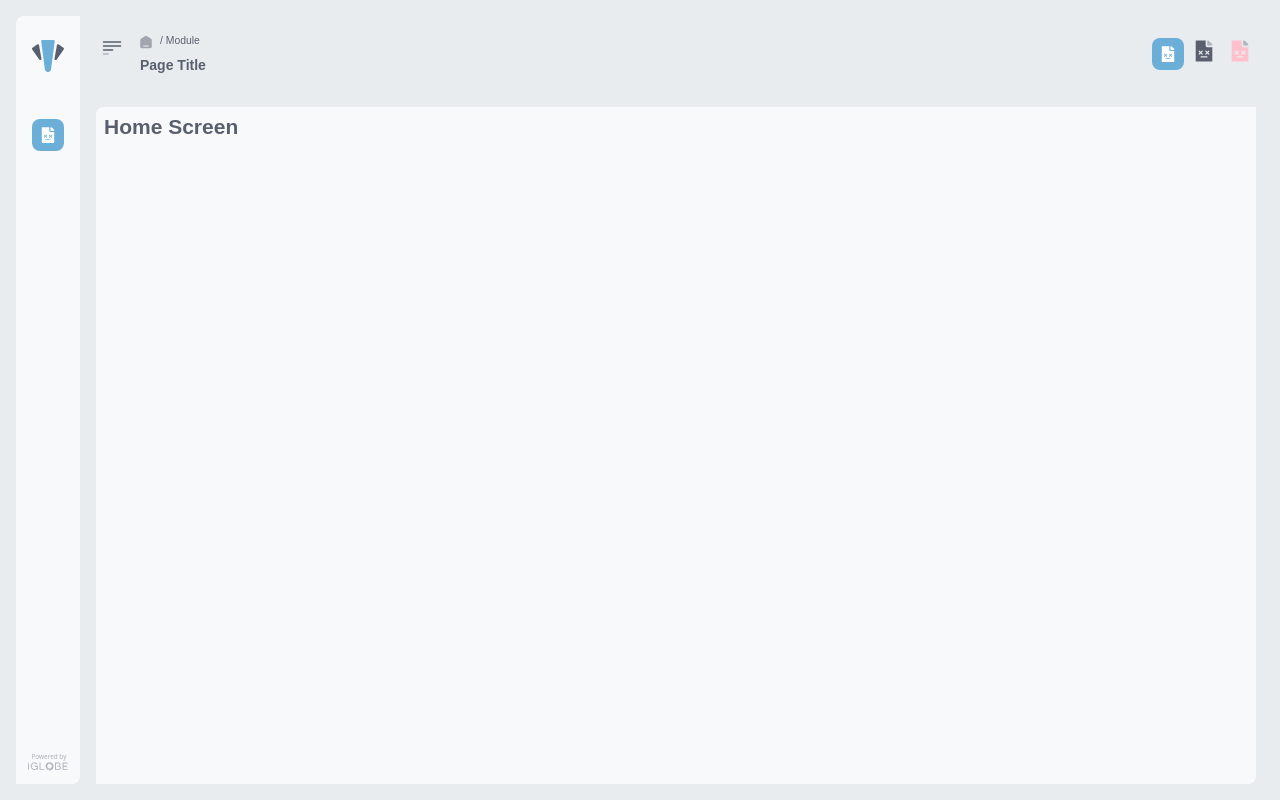
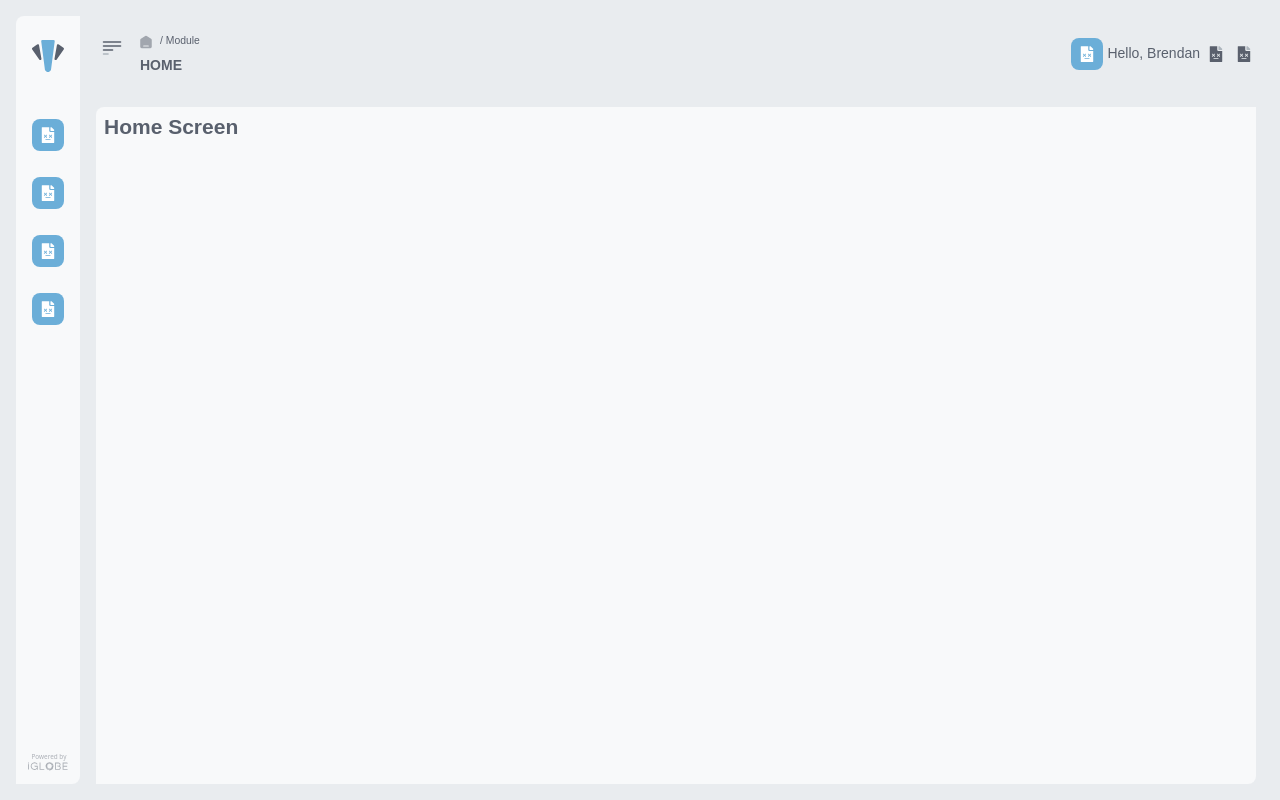
Before and after one commit to brohanInJapan/regen_, a React (Vite) app: page / in a window 1280 px wide. Built offline with nearby package versions, Linux system fonts and the light colour scheme.

Commit message:
dynamically load nav

```diff
--- a/src/01_Sidenav/Nav.jsx
+++ b/src/01_Sidenav/Nav.jsx
@@ -31,15 +31,16 @@ export function Modules({ children }) {
 
 export function ModuleBtn({
   navState,
-  onHandleState,
+  onHandleNavState,
   icon = <FileBrokenIcon />,
   title = "Title",
   children,
+  onClick,
 }) {
   const [isDropdownToggled, setIsDropdownToggled] = useState(false);
 
   function handleToggleDropdown() {
-    if (navState === "closed") onHandleState();
+    if (navState === "closed") onHandleNavState();
     setIsDropdownToggled((toggleDropdown) => !toggleDropdown);
   }
 
@@ -47,7 +48,7 @@ export function ModuleBtn({
     <>
       <div
         className={isDropdownToggled ? "module-selected" : "module"}
-        onClick={handleToggleDropdown}
+        onClick={onClick}
         onChange={
           navState === "closed" && isDropdownToggled
             ? setIsDropdownToggled(false)
@@ -58,14 +59,7 @@ export function ModuleBtn({
         <p>{title}</p>
         <ArrowDownIcon />
       </div>
-      {isDropdownToggled ? (
-        <ul>
-          {children}
-          <li>test</li>
-        </ul>
-      ) : (
-        <></>
-      )}
+      {isDropdownToggled ? <ul>{children}</ul> : <></>}
     </>
   );
 }
--- a/src/02_Main/01_Toolbar/Breadcrums.jsx
+++ b/src/02_Main/01_Toolbar/Breadcrums.jsx
@@ -2,10 +2,10 @@
 import MenuToggleIcon from "../../assets/icons_general/MenuToggleIcon";
 import HomeIcon from "../../assets/icons_general/HomeIcon";
 
-export function Breadcrums({ onHandleState }) {
+export function Breadcrums({ onClick, moduleState = "" }) {
   return (
     <div className="changename">
-      <div className="can-click" onClick={onHandleState}>
+      <div className="can-click" onClick={onClick}>
         <MenuToggleIcon />
       </div>
 
@@ -14,7 +14,7 @@ export function Breadcrums({ onHandleState }) {
           <HomeIcon />
           <Crums />
         </div>
-        <p className="page-title">Page Title</p>
+        <p className="page-title">{moduleState.toLocaleUpperCase()}</p>
       </div>
     </div>
   );
--- a/src/02_Main/01_Toolbar/QuickAccess.jsx
+++ b/src/02_Main/01_Toolbar/QuickAccess.jsx
@@ -7,26 +7,21 @@ export function QuickAccess({ children }) {
   return <div className="settings">{children}</div>;
 }
 
-export function Profile() {
+export function Profile({ user }) {
   return (
-    <div className="btn-icon">
-      <FileBrokenIcon fill_a="#fff" />
-    </div>
+    <>
+      <div className="btn-icon">
+        <FileBrokenIcon fill_a="#fff" />
+      </div>
+      <p>Hello, {user.name} </p>
+    </>
   );
 }
 
 export function Setting({ onClick }) {
-  return (
-    <div className="can-click" onClick={onClick}>
-      <FileBrokenIcon />
-    </div>
-  );
+  return <FileBrokenIcon className="can-click" onClick={onClick} size={24} />;
 }
 
 export function MapTest({ onClick }) {
-  return (
-    <div className="can-click" onClick={onClick}>
-      <FileBrokenIcon fill_a={"pink"} />
-    </div>
-  );
+  return <FileBrokenIcon className="can-click" onClick={onClick} size={24} />;
 }
--- a/src/02_Main/Module.jsx
+++ b/src/02_Main/Module.jsx
@@ -1,4 +1,5 @@
 import { Map } from "./Map";
+import { Settings } from "./Settings";
 import Button from "../03_Generic/Button";
 
 export function Module({ children }) {
@@ -10,7 +11,7 @@ export function ModuleWindow({ moduleState }) {
     <div className="container">
       {moduleState === "home" && <TestHome />}
       {moduleState === "map" && <Map />}
-      {moduleState === "settings"}
+      {moduleState === "settings" && <Settings />}
     </div>
   );
 }
--- /dev/null
+++ b/src/02_Main/Settings.jsx
@@ -0,0 +1,3 @@
+export function Settings() {
+  return <p>Do some work for once</p>;
+}
--- a/src/App.jsx
+++ b/src/App.jsx
@@ -17,7 +17,12 @@ import {
   MapTest,
 } from "./02_Main/01_Toolbar/QuickAccess";
 
+import { usersMap } from "./Users";
+
 export default function App() {
+  const [user, setUser] = useState(usersMap[0]);
+  const modules = user.modules;
+
   const [navState, setNavState] = useState("closed");
   const [moduleState, setModuleState] = useState("home");
 
@@ -32,31 +37,37 @@ export default function App() {
       document.getElementById("root").classList.remove("closed");
     }
   };
-
   return (
     <>
       <Nav
         className={navState === "open" ? "unselectable" : "closed unselectable"}
-        onToggleModule={{ moduleState, setModuleState }}
       >
         <Logo navState={navState} />
+
         <Modules>
-          <ModuleBtn navState={navState} onHandleState={handleNavState}>
-            <ModuleItem item={"hello?"} />
-            <ModuleItem />
-          </ModuleBtn>
+          {modules.map((module) => (
+            <ModuleBtn
+              key={module}
+              navState={navState}
+              onHandleNavState={handleNavState}
+              title={module}
+              onClick={() => setModuleState(module)}
+            ></ModuleBtn>
+          ))}
         </Modules>
+
         <Plug navState={navState} />
       </Nav>
 
-      <Module
-        onToggleNavState={{ navState, setNavState, handleNavState }}
-        onToggleModule={{ moduleState, setModuleState }}
-      >
+      <Module>
         <Toolbar>
-          <Breadcrums onHandleState={handleNavState} />
+          <Breadcrums
+            onClick={() => handleNavState()}
+            moduleState={moduleState}
+          />
+
           <QuickAccess>
-            <Profile />
+            <Profile user={user} />
             <Setting onClick={() => setModuleState("home")} />
             <MapTest onClick={() => setModuleState("map")} />
           </QuickAccess>
--- /dev/null
+++ b/src/Users.jsx
@@ -0,0 +1,12 @@
+export const usersMap = [
+  {
+    id: "001",
+    name: "Brendan",
+    modules: ["home", "map", "settings", "test"],
+  },
+  {
+    id: "002",
+    name: "Nanette",
+    modules: ["home", "map", "settings"],
+  },
+];
--- a/src/assets/fileBrokenIcon.jsx
+++ b/src/assets/fileBrokenIcon.jsx
@@ -1,14 +1,19 @@
 export default function FileBrokenIcon({
+  className = "",
+  size = 32,
   fill_a = "#5a606d",
   fill_b = "#adb5bd",
+  onClick,
 }) {
   console.log;
   return (
     <svg
+      className={className}
+      onClick={onClick}
       id="file_broken_inv"
       xmlns="http://www.w3.org/2000/svg"
-      width="32"
-      height="32"
+      width={`${size}`}
+      height={`${size}`}
       viewBox="0 0 32 32"
     >
       <path
@@ -26,8 +31,8 @@ export default function FileBrokenIcon({
       <rect
         id="Rectangle_653"
         data-name="Rectangle 653"
-        width="32"
-        height="32"
+        width={`${size}`}
+        height={`${size}`}
         fill="none"
       />
     </svg>
```
